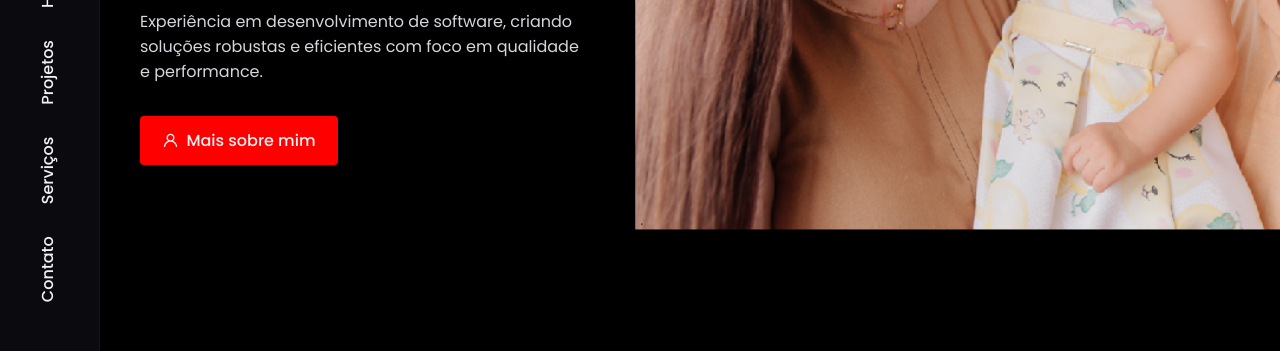
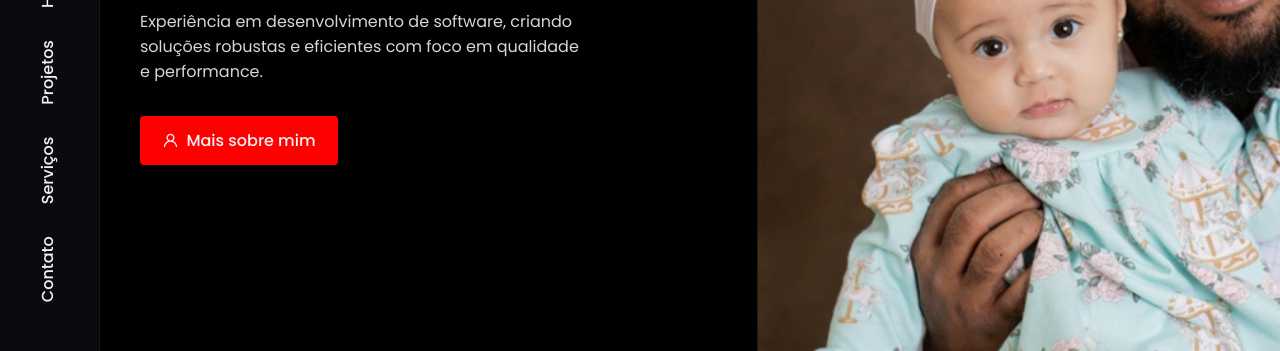
Before and after one commit to IrineuFrancisco/apresentacao, a plain HTML site: page index.html in a window 1280 px wide. Shown: the part 370-721 px from the top of the page. Drawn offline with nearby package versions, Linux system fonts and the light colour scheme; a web font is replaced by a local one.

Commit message:
Update style.css

```diff
--- a/assets/css/style.css
+++ b/assets/css/style.css
@@ -143,7 +143,7 @@ button { cursor: pointer; }
 /* Main - Home */
 
 .main { margin-left: 100px; }
-.home { background-image: url("../img/site1.png"); background-size: cover; background-position: center center; height: 100vh; }
+.home { background-image: url("../img/site.png"); background-size: cover; background-position: center center; height: 100vh; }
 .home-container { position: relative; height: 100%; align-items: center; }
 .home-social { position: absolute; top: 1.8rem; left: 0; display: flex; align-items: center; column-gap: 3.5rem; }
 .home-social-follow { font-weight: var(--font-medium); position: relative; }
```
